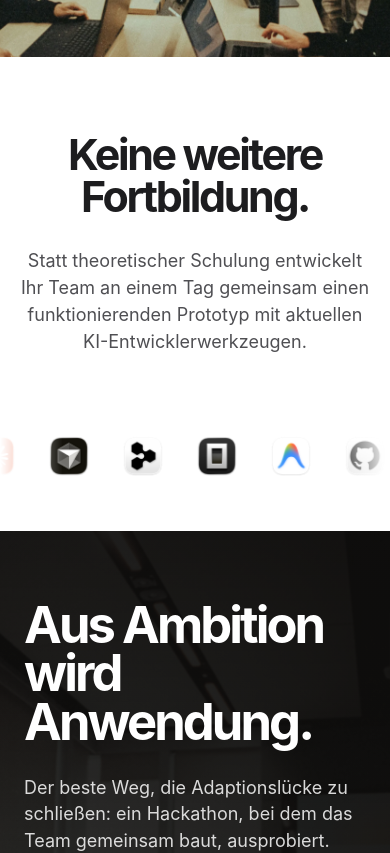
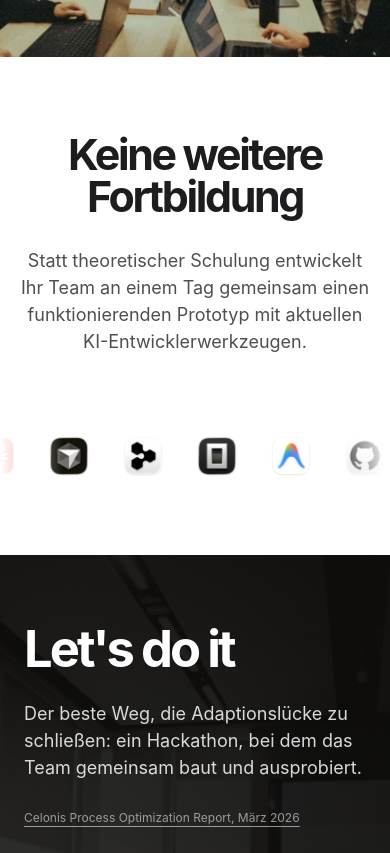
Before and after one commit to emilianscheel/all-in-agi.com, a SvelteKit app in the folder website/: page / in a window 390 px wide. Shown: the part 860-1713 px from the top of the page. Built offline with nearby package versions, Linux system fonts and the light colour scheme.

Commit message:
animate logo

```diff
--- a/website/package.json
+++ b/website/package.json
@@ -30,6 +30,7 @@
 		"vite": "^8.0.16"
 	},
 	"dependencies": {
+		"@fontsource-variable/instrument-sans": "^5.3.0",
 		"@internationalized/date": "^3.12.2",
 		"better-auth": "^1.6.25",
 		"bits-ui": "^2.18.1",
--- a/website/src/app.css
+++ b/website/src/app.css
@@ -63,11 +63,27 @@ img { display: block; max-width: 100%; }
 	border-bottom: 1px solid var(--nav-border);
 }
 .nav-inner { max-width: 1180px; height: 44px; margin: 0 auto; padding: 0 30px; display: grid; grid-template-columns: 1fr auto 1fr; align-items: center; }
-.brand-mark { width: 27px; height: 23px; display: grid; place-items: center; justify-self: start; }
+.brand-mark { height: 32px; display: inline-flex; align-items: center; gap: 8px; justify-self: start; }
+.brand-icon { width: 27px; height: 23px; display: grid; place-items: center; flex: none; transition: transform .4s cubic-bezier(.22, 1, .36, 1); }
 .brand-mark img { width: 34px; height: 34px; max-width: none; object-fit: contain; }
+.brand-wordmark {
+	display: inline-flex; align-items: center; white-space: nowrap;
+	color: var(--nav-ink); font-family: "Instrument Sans Variable", "Instrument Sans", sans-serif;
+	font-size: 12px; font-weight: 650; line-height: 1; letter-spacing: .055em;
+}
+.brand-character {
+	opacity: 0;
+	transition: opacity .18s ease;
+}
+.brand-mark:hover .brand-icon, .brand-mark:focus-visible .brand-icon { transform: scale(1.07) rotate(-2deg); }
+.brand-mark:hover .brand-character, .brand-mark:focus-visible .brand-character {
+	opacity: 1;
+	transition-duration: .32s;
+	transition-delay: calc(var(--char-index) * 34ms);
+}
 .nav-links { display: flex; align-items: center; justify-content: center; gap: 34px; font-size: 12px; color: var(--nav-ink); }
-.nav-links a, .brand-mark { transition: opacity .2s ease; }
-.nav-links a:hover, .brand-mark:hover { opacity: .58; }
+.nav-links a { transition: opacity .2s ease; }
+.nav-links a:hover { opacity: .58; }
 .nav-cta { position: relative; isolation: isolate; overflow: hidden; justify-self: end; padding: 7px 13px; border-radius: 999px; color: var(--page); background: linear-gradient(180deg, color-mix(in srgb, var(--nav-button) 78%, white), var(--nav-button) 54%, color-mix(in srgb, var(--nav-button) 82%, black)); box-shadow: inset 0 1px 0 var(--gloss-soft-highlight), inset 0 -2px 0 rgba(0,0,0,.22), 0 4px 10px rgba(0,0,0,.14); font-size: 12px; font-weight: 400; transition: box-shadow .26s ease; }
 .nav-cta:hover { box-shadow: inset 0 1px 0 var(--gloss-highlight), inset 0 -2px 0 rgba(0,0,0,.18), 0 6px 14px rgba(0,0,0,.18); }
 
@@ -115,7 +131,7 @@ img { display: block; max-width: 100%; }
 	opacity: .58;
 }
 .tool-carousel {
-	width: 100%; overflow: hidden; padding: 25px 0 64px;
+	width: 100%; overflow: hidden; padding: 25px 0 96px;
 	background: #fff;
 }
 .tool-carousel-window {
@@ -468,6 +484,15 @@ img { display: block; max-width: 100%; }
 	.detail-map { position: static; height: auto; }
 }
 
+@media (hover: none) {
+	.brand-wordmark { display: none; }
+}
+
+@media (prefers-reduced-motion: reduce) {
+	.brand-icon, .brand-character { transition-duration: 0s; }
+	.brand-mark:hover .brand-character, .brand-mark:focus-visible .brand-character { transition-delay: 0s; }
+}
+
 @media (max-width: 640px) {
 	.section-wrap { padding: 84px 20px; }
 	.hero-copy { padding-top: 52px; }
@@ -477,7 +502,7 @@ img { display: block; max-width: 100%; }
 	.manifesto-content { padding: 76px 20px 58px; }
 	.manifesto-content h2 { font-size: clamp(40px, 11vw, 54px); }
 	.manifesto-content > p { font-size: 18px; }
-	.tool-carousel { padding: 20px 0 52px; }
+	.tool-carousel { padding: 20px 0 76px; }
 	.tool-carousel-window { -webkit-mask-image: linear-gradient(90deg, transparent, #000 16%, #000 84%, transparent); mask-image: linear-gradient(90deg, transparent, #000 16%, #000 84%, transparent); }
 	.tool-carousel-set { gap: 28px; padding-right: 28px; }
 	.tool-carousel img { width: 46px; height: 46px; }
--- a/website/src/routes/+layout.svelte
+++ b/website/src/routes/+layout.svelte
@@ -1,6 +1,7 @@
 <script lang="ts">
 	import { onMount } from 'svelte';
 	import { installGlobalHaptics } from '$lib/haptics';
+	import '@fontsource-variable/instrument-sans';
 	import '../app.css';
 	let { children } = $props();
 
@@ -17,7 +18,14 @@
 <header class="site-header">
 	<nav class="nav-inner" aria-label="Hauptnavigation">
 		<a class="brand-mark" href="/" aria-label="ALL-IN-AGI Startseite">
-			<img src="/brand/all-in-agi-logo.png" alt="" width="512" height="512" aria-hidden="true" />
+			<span class="brand-icon" aria-hidden="true">
+				<img src="/brand/all-in-agi-logo.png" alt="" width="512" height="512" />
+			</span>
+			<span class="brand-wordmark" aria-hidden="true">
+				{#each [...'ALL IN AGI'] as character, index}
+					<span class="brand-character" style={`--char-index: ${index}`}>{character === ' ' ? '\u00a0' : character}</span>
+				{/each}
+			</span>
 		</a>
 		<div class="nav-links">
 			<a href="/#format">Agenda</a>
--- a/website/src/routes/+page.svelte
+++ b/website/src/routes/+page.svelte
@@ -91,7 +91,7 @@
 
 <section class="manifesto" aria-labelledby="manifesto-title">
 	<div class="manifesto-content" use:reveal>
-		<h2 id="manifesto-title">Keine weitere Fortbildung.</h2>
+		<h2 id="manifesto-title">Keine weitere Fortbildung</h2>
 		<p>Statt theoretischer Schulung entwickelt Ihr Team an einem Tag gemeinsam einen funktionierenden Prototyp mit aktuellen KI-Entwicklerwerkzeugen.</p>
 	</div>
 	<div class="tool-carousel" role="img" aria-label={carouselLabel}>
@@ -123,10 +123,10 @@
 	/>
 	<div class="adoption-gap-inner">
 			<div class="adoption-gap-copy" use:reveal>
-				<h2 id="adoption-gap-title">Aus Ambition wird Anwendung.</h2>
+				<h2 id="adoption-gap-title">Let's do it</h2>
 			<p class="adoption-gap-conclusion">
 				Der beste Weg, die Adaptionslücke zu schließen: ein Hackathon, bei dem das Team gemeinsam
-				baut, ausprobiert.
+				baut und ausprobiert.
 			</p>
 			<p class="adoption-gap-source">
 				<a
```
Also changed, not shown: 1 other file (tests, documents, lock files or other folders).
